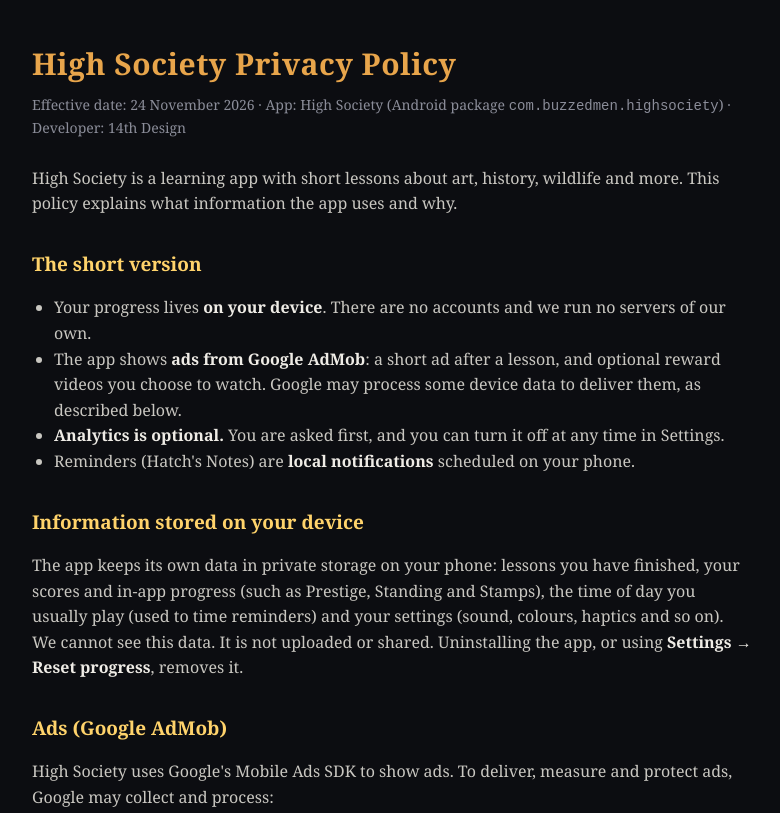
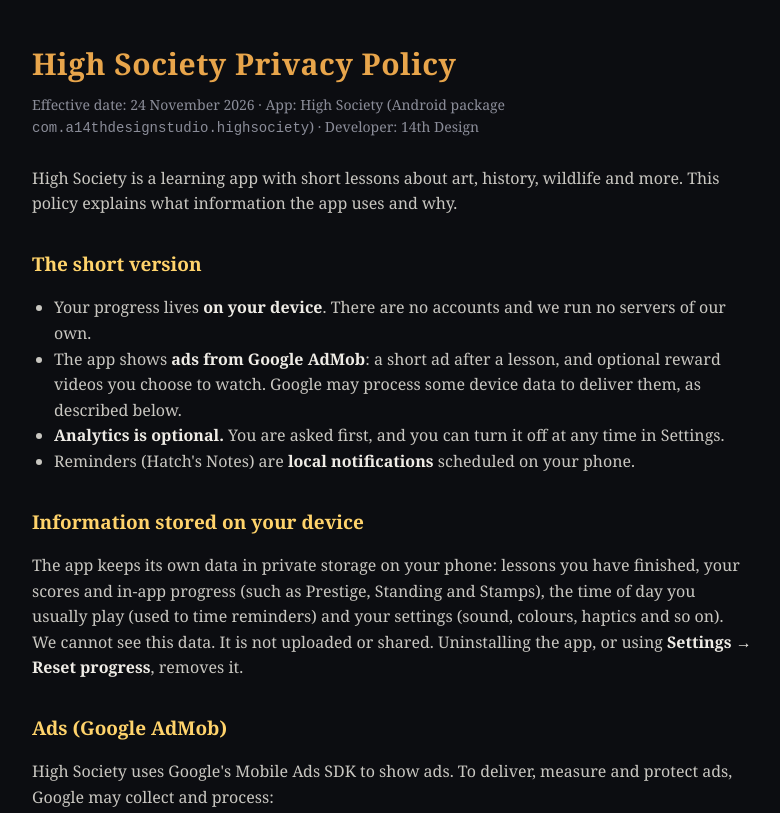
Before and after one commit to AnindoCh/highsociety-privacy, a plain HTML site: page index.html in a window 1280 px wide. Shown: the top 813 px of the page, without its empty margins (248-1028 px from the left). Drawn offline with Linux system fonts and the light colour scheme.

Commit message:
Package name

```diff
--- a/index.html
+++ b/index.html
@@ -19,7 +19,7 @@
 <body>
 <main>
 <h1>High Society Privacy Policy</h1>
-<div class="meta">Effective date: 24 November 2026 · App: High Society (Android package <code>com.buzzedmen.highsociety</code>) · Developer: 14th Design</div>
+<div class="meta">Effective date: 24 November 2026 · App: High Society (Android package <code>com.a14thdesignstudio.highsociety</code>) · Developer: 14th Design</div>
 
 <p>High Society is a learning app with short lessons about art, history, wildlife and more. This policy explains what information the app uses and why.</p>
 
```
